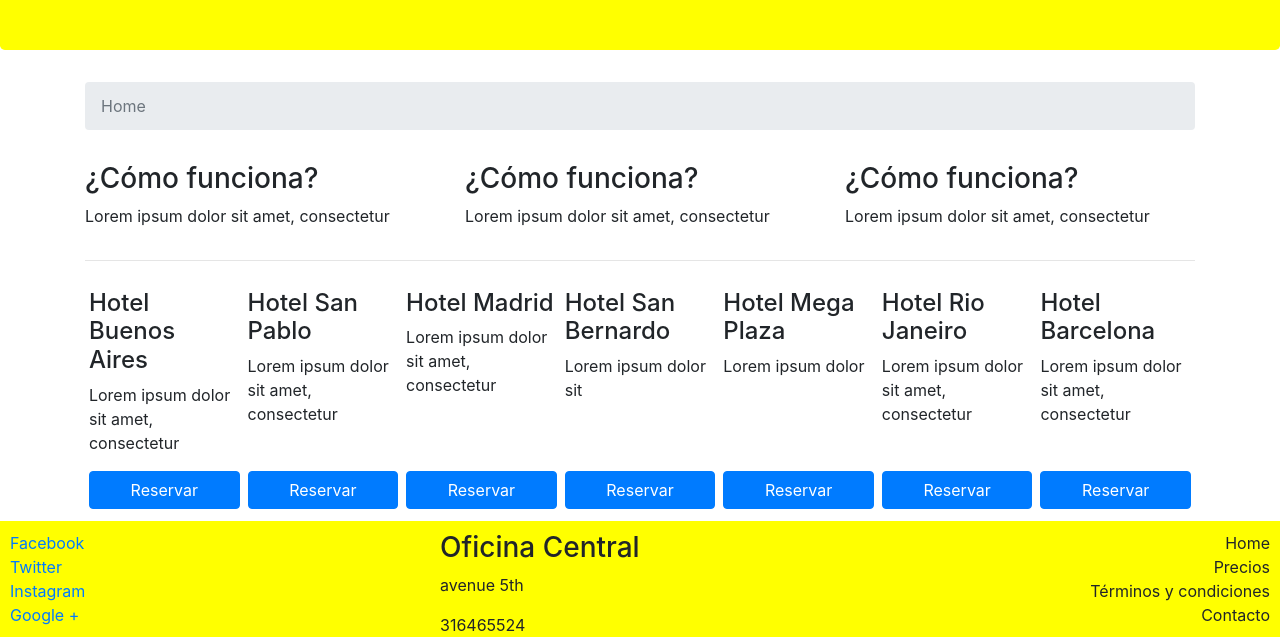
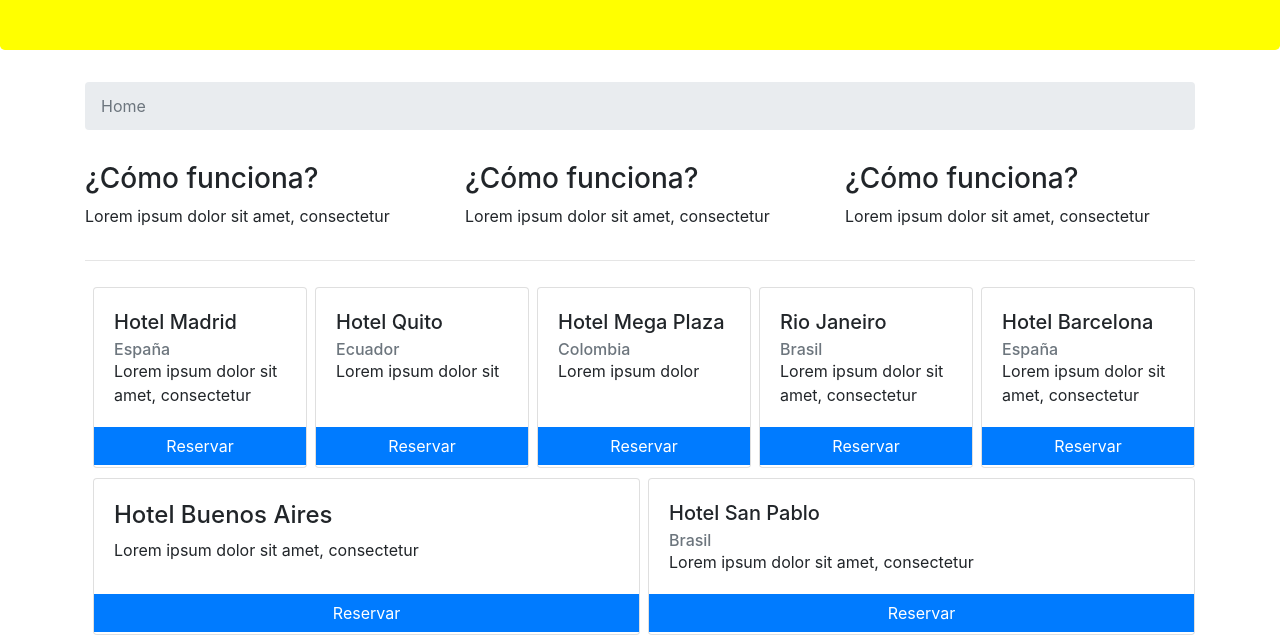
Before and after one commit to jamythariza/FullStack_Coursera, a website: page index.html in a window 1280 px wide. Shown: the part 190-827 px from the top of the page. Drawn offline with nearby package versions, Linux system fonts and the light colour scheme; a web font is replaced by a local one.

Commit message:
Usando cards.

```diff
--- a/css/main.css
+++ b/css/main.css
@@ -4,6 +4,7 @@
 }
 .btn-reserva{
     width: 100%;
+    border-radius: 0px;
 }
 footer{
     background-color: yellow;
@@ -12,7 +13,7 @@ footer{
     margin-top: 10px;
 }
 .card-hotel{
-    flex: 1 150px;
-    padding: 2px 4px;
+    flex: 1 200px;
+    padding: 2px 0px;
     margin-top: 10px;
 }
--- a/index.html
+++ b/index.html
@@ -72,52 +72,58 @@
     </div>
     <hr />
     <div class="d-flex flex-wrap flex-row-reverse">
-      <div class="card-hotel d-flex flex-column justify-content-between">
-        <div>
-          <h4>Hotel Barcelona</h4>
-          <p>Lorem ipsum dolor sit amet, consectetur</p>
+      <div class="card card-hotel d-flex flex-column justify-content-between ml-2">
+        <div class="card-body">
+          <h5 class="card-title">Hotel Barcelona</h5>
+          <h6 class="card-subtitle text-muted">España</h6>
+          <p class="card-text">Lorem ipsum dolor sit amet, consectetur</p>
         </div>
         <div><button class="btn btn-primary btn-reserva"><span class="oi oi-plus"></span> Reservar</button></div>
       </div>
-      <div class="card-hotel d-flex flex-column justify-content-between">
-        <div>
-          <h4>Hotel Rio Janeiro</h4>
-          <p>Lorem ipsum dolor sit amet, consectetur</p>
+      <div class="card card-hotel d-flex flex-column justify-content-between ml-2">
+        <div class="card-body">
+          <h5 class="card-title">Rio Janeiro</h5>
+          <h6 class="card-subtitle text-muted">Brasil</h6>
+          <p class="card-text">Lorem ipsum dolor sit amet, consectetur</p>
         </div>
         <div> <button class="btn btn-primary btn-reserva"><span class="oi oi-plus"></span> Reservar</button></div>
       </div>
-      <div class="card-hotel d-flex flex-column justify-content-between">
-        <div>
-          <h4>Hotel Mega Plaza</h4>
-          <p>Lorem ipsum dolor </p>
+      <div class="card card-hotel d-flex flex-column justify-content-between ml-2">
+        <div class="card-body">
+          <h5 class="card-title">Hotel Mega Plaza</h5>
+          <h6 class="card-subtitle text-muted">Colombia</h6>
+          <p class="card-text">Lorem ipsum dolor </p>
         </div>
         <div> <button class="btn btn-primary btn-reserva"><span class="oi oi-plus"></span> Reservar</button></div>
       </div>
-      <div class="card-hotel d-flex flex-column justify-content-between">
-        <div>
-          <h4>Hotel San Bernardo</h4>
-          <p>Lorem ipsum dolor sit </p>
+      <div class="card card-hotel d-flex flex-column justify-content-between ml-2">
+        <div class="card-body">
+          <h5 class="card-title">Hotel Quito</h5>
+          <h6 class="card-subtitle text-muted">Ecuador</h6>
+          <p class="card-text">Lorem ipsum dolor sit </p>
         </div>
         <div><button class="btn btn-primary btn-reserva"><span class="oi oi-plus"></span> Reservar</button></div>
       </div>
-      <div class="card-hotel d-flex flex-column justify-content-between">
-        <div>
-          <h4>Hotel Madrid</h4>
-          <p>Lorem ipsum dolor sit amet, consectetur</p>
+      <div class="card card-hotel d-flex flex-column justify-content-between ml-2">
+        <div class="card-body">
+          <h5 class="card-title">Hotel Madrid</h5>
+          <h6 class="card-subtitle text-muted">España</h6>
+          <p class="card-text">Lorem ipsum dolor sit amet, consectetur</p>
         </div>
         <div><button class="btn btn-primary btn-reserva"><span class="oi oi-plus"></span> Reservar</button></div>
       </div>
-      <div class="card-hotel d-flex flex-column justify-content-between">
-        <div>
-          <h4>Hotel San Pablo</h4>
-          <p>Lorem ipsum dolor sit amet, consectetur</p>
+      <div class="card card-hotel d-flex flex-column justify-content-between ml-2">
+        <div class="card-body">
+          <h5 class="card-title">Hotel San Pablo</h5>
+          <h6 class="card-subtitle text-muted">Brasil</h6>
+          <p class="card-text">Lorem ipsum dolor sit amet, consectetur</p>
         </div>
         <div><button class="btn btn-primary btn-reserva"><span class="oi oi-plus"></span> Reservar</button></div>
       </div>
-      <div class="card-hotel d-flex flex-column justify-content-between">
-        <div>
+      <div class="card card-hotel d-flex flex-column justify-content-between ml-2">
+        <div class="card-body">
           <h4>Hotel Buenos Aires</h4>
-          <p>Lorem ipsum dolor sit amet, consectetur</p>
+          <p class="card-text">Lorem ipsum dolor sit amet, consectetur</p>
         </div>
         <div> <button class="btn btn-primary btn-reserva"><span class="oi oi-plus"></span> Reservar</button></div>
       </div>
```
Also changed, not shown: about.html (+2 -2 lines), precios.html (+14 -2 lines).
